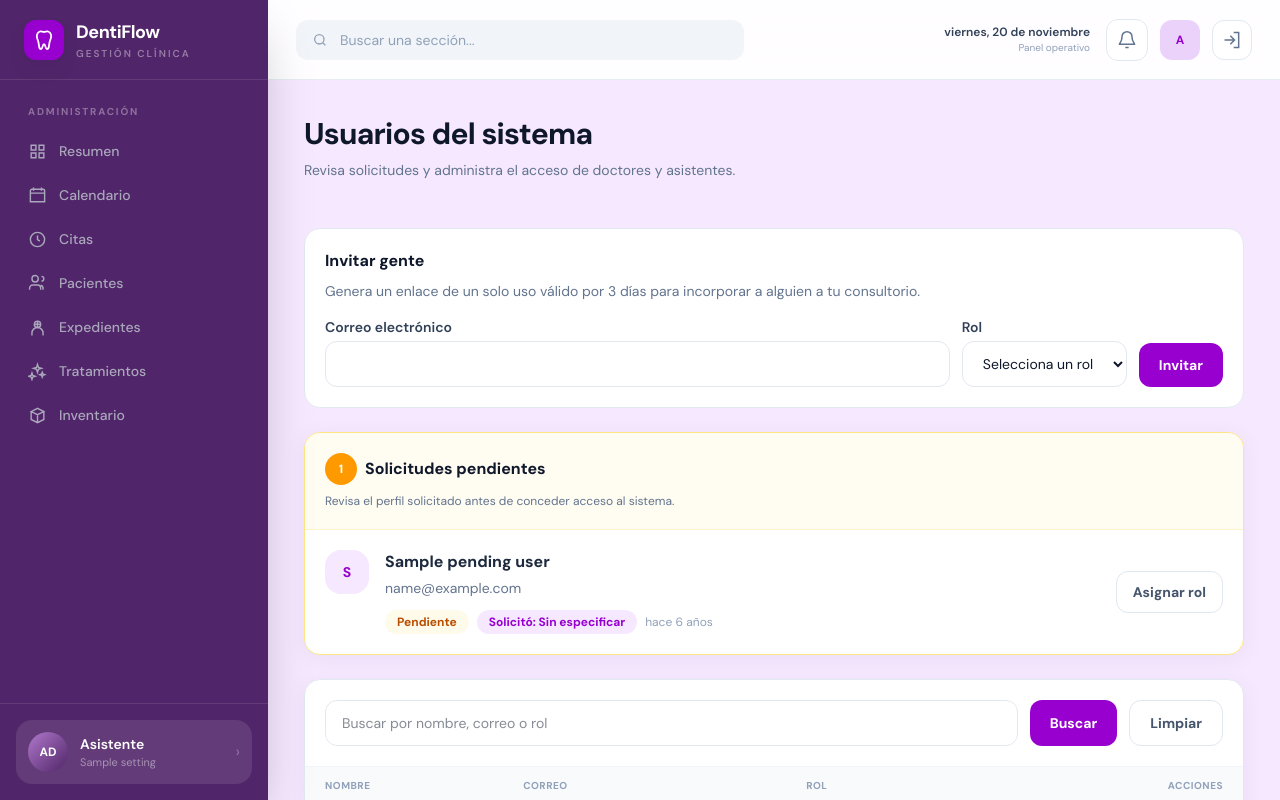
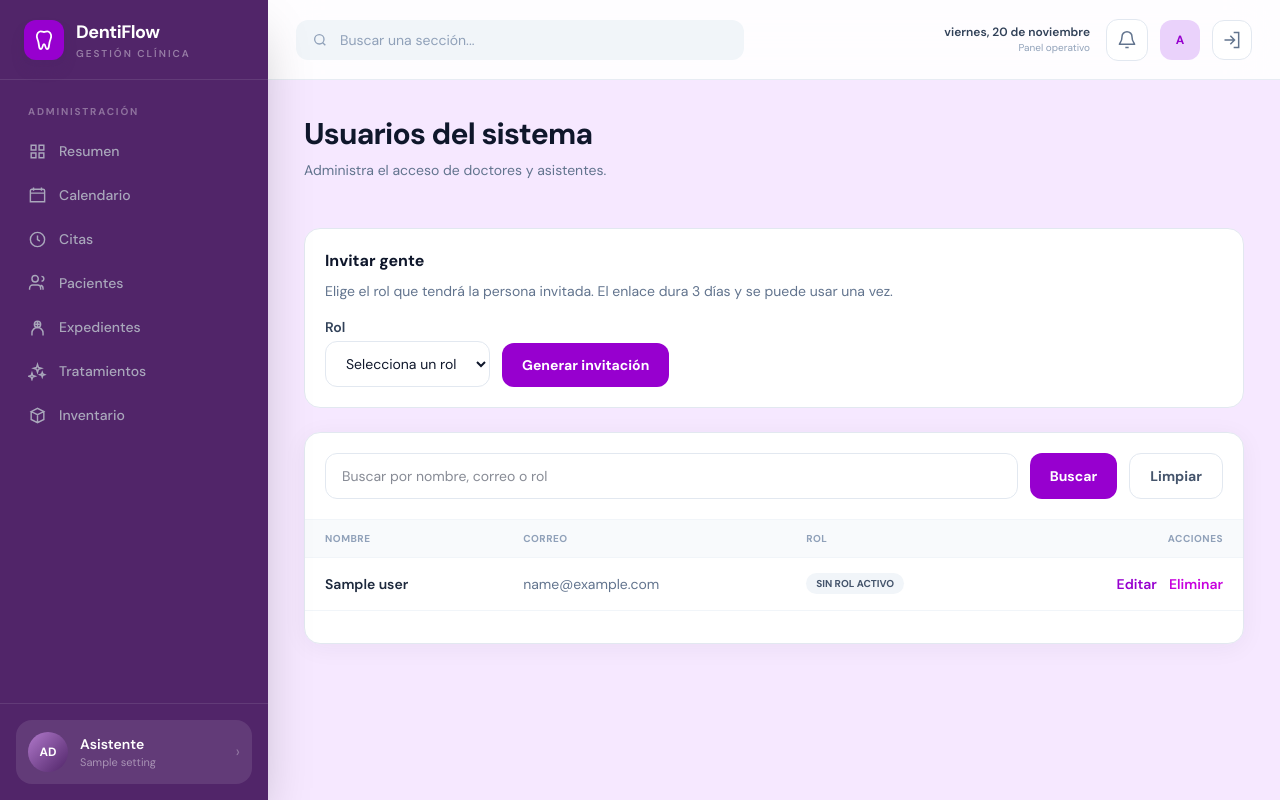
Before and after one commit to dentimigo/Dentiflow, a Laravel app: template resources/views/admin/users/index.blade.php in a window 1280 px wide. Run offline with Laravel 12, Linux system fonts and the light colour scheme; data comes from the database, SQL or seed files in the repository; the template is opened without the code that fills it: most values are stand-ins (such as "Sample title", 1, 10 or a date in 2020); style sheets or scripts are compiled from the project's sources.

Commit message:
Share single-use clinic invitations by role

```diff
--- a/resources/views/admin/users/index.blade.php
+++ b/resources/views/admin/users/index.blade.php
@@ -20,7 +20,7 @@
     <section class="flex flex-col gap-4 lg:flex-row lg:items-end lg:justify-between">
         <div>
             <h1 class="text-3xl font-bold tracking-tight text-slate-900">Usuarios del sistema</h1>
-            <p class="mt-2 max-w-2xl text-sm text-slate-500">Revisa solicitudes y administra el acceso de doctores y asistentes.</p>
+            <p class="mt-2 max-w-2xl text-sm text-slate-500">Administra el acceso de doctores y asistentes.</p>
         </div>
     </section>
 
@@ -33,19 +33,16 @@
 
     <section class="rounded-2xl border border-slate-200 bg-white p-5">
         <h2 class="font-bold text-slate-900">Invitar gente</h2>
-        <p class="mt-2 text-sm text-slate-500">Genera un enlace de un solo uso válido por 3 días para incorporar a alguien a tu consultorio.</p>
+        <p class="mt-2 text-sm text-slate-500">Elige el rol que tendrá la persona invitada. El enlace dura 3 días y se puede usar una vez.</p>
         @if(session('invite_link'))
             <div class="mt-4 rounded-xl border border-violet-200 bg-violet-50 p-4">
                 <label for="invite-link" class="block text-sm font-semibold text-slate-700">Copia y comparte este enlace con la persona invitada.</label>
                 <input id="invite-link" type="text" readonly value="{{ session('invite_link') }}" class="mt-2 w-full rounded-xl border border-slate-200 bg-white px-4 py-3 text-sm">
+                <a href="{{ session('invite_whatsapp') }}" target="_blank" rel="noopener noreferrer" class="mt-3 inline-flex rounded-xl bg-emerald-700 px-4 py-2 text-sm font-bold text-white">Compartir por WhatsApp</a>
             </div>
         @endif
         <form method="POST" action="{{ route('admin.users.invite') }}" class="mt-4 flex flex-wrap items-end gap-3">
             @csrf
-            <div class="min-w-0 flex-1">
-                <label for="invite-email" class="mb-1 block text-sm font-semibold text-slate-700">Correo electrónico</label>
-                <input id="invite-email" name="invite_email" type="email" value="{{ old('invite_email') }}" maxlength="255" required class="w-full rounded-xl border border-slate-200 px-4 py-3 text-sm">
-            </div>
             <div>
                 <label for="invite-role" class="mb-1 block text-sm font-semibold text-slate-700">Rol</label>
                 <select id="invite-role" name="invite_role" required class="rounded-xl border border-slate-200 bg-white px-4 py-3 text-sm">
@@ -54,61 +51,8 @@
                     <option value="doctor" @selected(old('invite_role') === 'doctor')>Dentista</option>
                 </select>
             </div>
-            <button class="rounded-xl bg-[#9700cf] px-5 py-3 text-sm font-bold text-white transition hover:bg-[#8200b8]">Invitar</button>
+            <button class="rounded-xl bg-[#9700cf] px-5 py-3 text-sm font-bold text-white transition hover:bg-[#8200b8]">Generar invitación</button>
         </form>
-    </section>
-
-    <section class="overflow-hidden rounded-2xl border border-amber-200 bg-white shadow-[0_4px_24px_rgba(30,34,60,.05)]">
-        <div class="flex flex-col gap-3 border-b border-amber-100 bg-amber-50/70 p-4 sm:flex-row sm:items-center sm:justify-between sm:p-5">
-            <div>
-                <div class="flex items-center gap-2">
-                    <span class="flex h-8 min-w-8 items-center justify-center rounded-full bg-amber-500 px-2 text-xs font-bold text-white">{{ $pendingUsers->count() }}</span>
-                    <h2 class="font-bold text-slate-900">Solicitudes pendientes</h2>
-                </div>
-                <p class="mt-2 text-xs text-slate-500">Revisa el perfil solicitado antes de conceder acceso al sistema.</p>
-            </div>
-        </div>
-
-        <div class="divide-y divide-slate-100">
-            @forelse($pendingUsers as $pendingUser)
-                @php
-                    $requestedRoleLabel = $pendingUser->requested_role === 'doctor'
-                        ? 'Doctor'
-                        : ($pendingUser->requested_role === 'asistente' ? 'Asistente' : 'Sin especificar');
-                    $hasValidRequest = in_array($pendingUser->requested_role, ['doctor', 'asistente'], true);
-                @endphp
-                <article class="grid gap-4 p-4 sm:p-5 lg:grid-cols-[1fr_auto] lg:items-center">
-                    <div class="flex min-w-0 items-start gap-3 sm:gap-4">
-                        <span class="flex h-11 w-11 shrink-0 items-center justify-center rounded-2xl bg-[#f6e8ff] text-sm font-bold text-[#9700cf]">{{ mb_strtoupper(mb_substr($pendingUser->name, 0, 1)) }}</span>
-                        <div class="min-w-0">
-                            <p class="break-words font-bold text-slate-800">{{ $pendingUser->name }}</p>
-                            <p class="mt-1 break-all text-sm text-slate-500">{{ $pendingUser->email }}</p>
-                            <div class="mt-3 flex flex-wrap items-center gap-2">
-                                <span class="rounded-full bg-amber-50 px-3 py-1 text-xs font-bold text-amber-700">Pendiente</span>
-                                <span class="rounded-full bg-[#f6e8ff] px-3 py-1 text-xs font-bold text-[#9700cf]">Solicitó: {{ $requestedRoleLabel }}</span>
-                                <span class="text-xs text-slate-400">{{ $pendingUser->created_at?->diffForHumans() }}</span>
-                            </div>
-                        </div>
-                    </div>
-
-                    <div class="grid w-full grid-cols-1 gap-2 sm:flex sm:flex-wrap lg:w-auto lg:justify-end">
-                        @if($hasValidRequest)
-                            <form method="POST" action="{{ route('admin.users.approve', $pendingUser) }}" class="w-full sm:w-auto">
-                                @csrf
-                                @method('PUT')
-                                <button class="w-full rounded-xl bg-[#9700cf] px-4 py-2.5 text-sm font-bold text-white shadow-lg shadow-[#d3a2f2] transition hover:bg-[#8200b8] sm:w-auto">Aprobar como {{ $requestedRoleLabel }}</button>
-                            </form>
-                        @endif
-                        <a href="{{ route('admin.users.edit', $pendingUser) }}" class="inline-flex w-full items-center justify-center rounded-xl border border-slate-200 px-4 py-2.5 text-sm font-bold text-slate-600 transition hover:bg-slate-50 sm:w-auto">{{ $hasValidRequest ? 'Revisar datos' : 'Asignar rol' }}</a>
-                    </div>
-                </article>
-            @empty
-                <div class="p-8 text-center">
-                    <p class="text-sm font-bold text-emerald-700">No hay solicitudes pendientes</p>
-                    <p class="mt-1 text-xs text-slate-400">Todas las cuentas han sido revisadas.</p>
-                </div>
-            @endforelse
-        </div>
     </section>
 
     <section class="overflow-hidden rounded-2xl border border-slate-200 bg-white shadow-[0_4px_24px_rgba(30,34,60,.05)]">
--- a/resources/views/auth/register.blade.php
+++ b/resources/views/auth/register.blade.php
@@ -61,7 +61,7 @@
             </div>
 
             <div class="mt-8">
-                <form method="POST" action="{{ isset($invitedEmail) ? request()->fullUrl() : route('register') }}" class="rounded-[1.35rem] border border-[#ead2fb] bg-white p-6 shadow-[0_18px_60px_rgba(81,37,105,.08)]">
+                <form method="POST" action="{{ isset($clinicName) || isset($invitedEmail) ? request()->fullUrl() : route('register') }}" class="rounded-[1.35rem] border border-[#ead2fb] bg-white p-6 shadow-[0_18px_60px_rgba(81,37,105,.08)]">
                     @csrf
                     @unless($creatingClinic)
                         <input type="hidden" name="role" value="{{ $selectedRole }}">
@@ -166,6 +166,9 @@
                         </div>
 
                         <button type="submit" class="w-full rounded-xl bg-[#9700cf] py-3.5 text-sm font-bold text-white shadow-lg shadow-[#d3a2f2] transition hover:bg-[#512569]">{{ $creatingClinic ? 'Crear mi agenda' : (isset($clinicName) ? 'Crear cuenta y aceptar' : 'Enviar solicitud de acceso') }}</button>
+                        @if(isset($clinicName) && !isset($invitedEmail))
+                            <button type="submit" name="invitation_login" value="1" formnovalidate class="mt-3 w-full text-sm font-bold text-[#9700cf]">Ya tengo cuenta, iniciar sesión</button>
+                        @endif
                     </div>
                     @endif
                 </form>
```
Also changed, not shown: app/Http/Controllers/AdminUserController.php (+12 -57 lines), app/Http/Controllers/Auth/ClinicInvitationController.php (+18 -5 lines), tests/Feature/AdminUsersTest.php (+18 -22 lines), tests/Feature/ClinicWorkspaceTest.php (+6 -4 lines).
